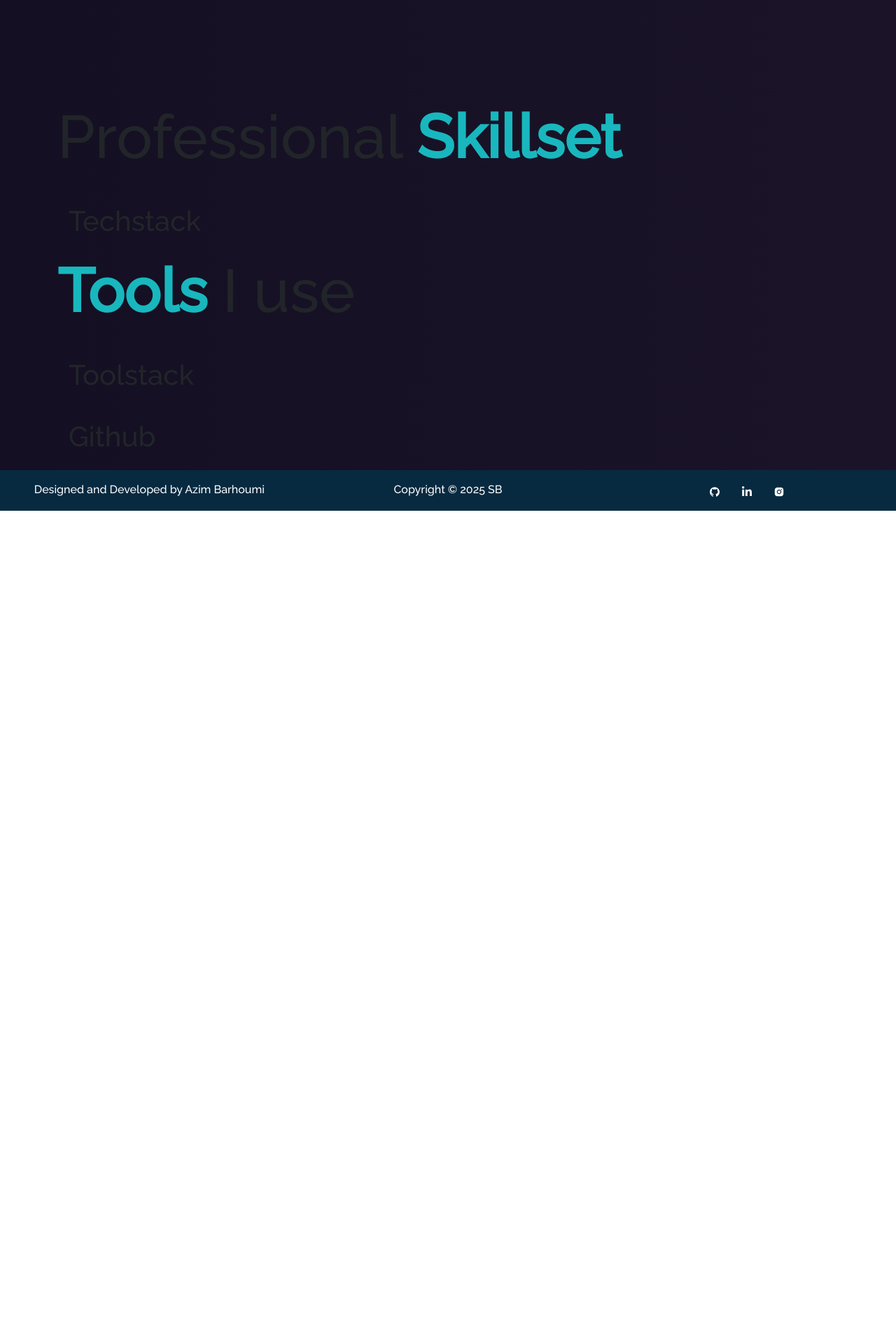
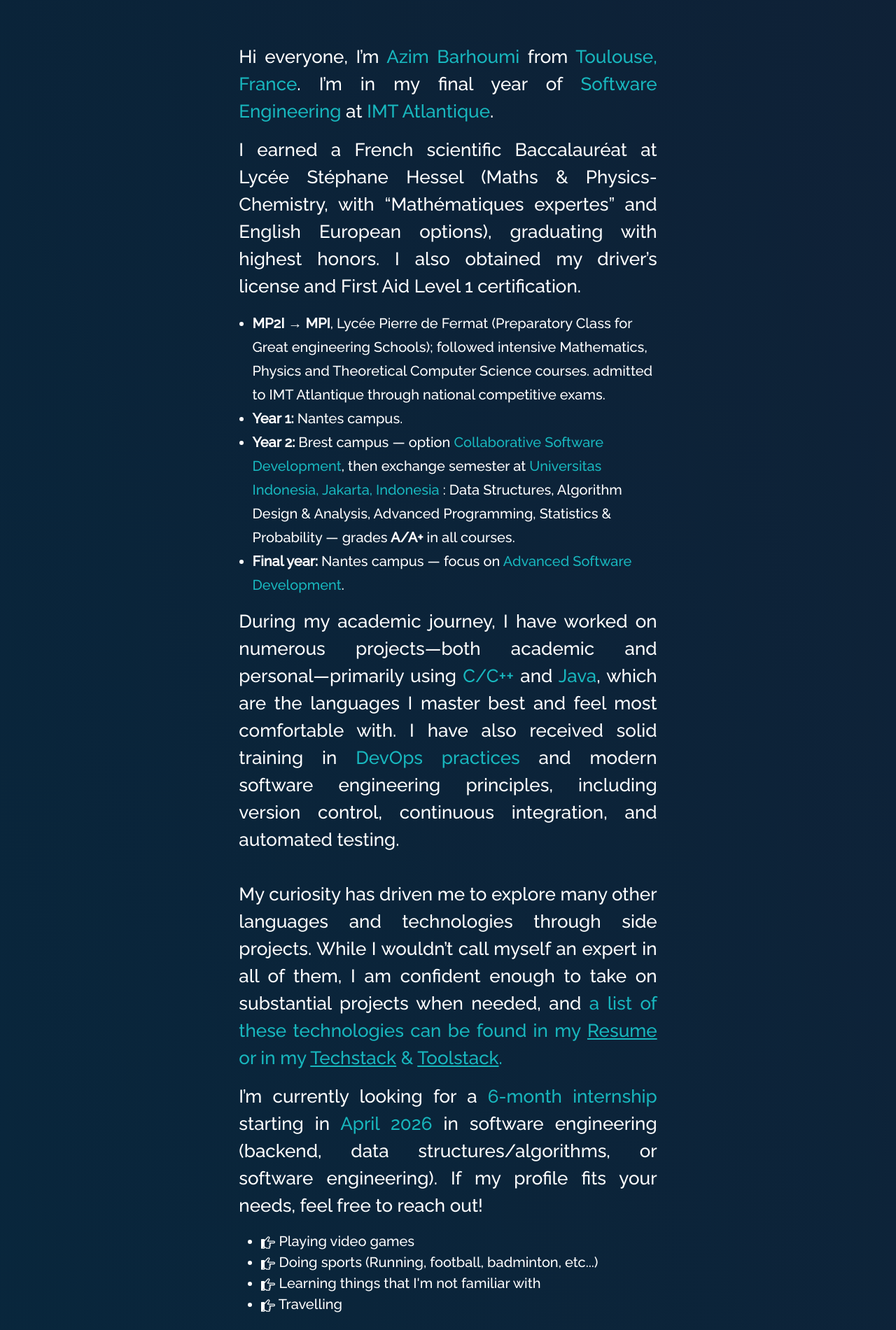
Before and after one commit to Aziiiiim/Portfolio, a React (Vite) app: page /about in a window 1280 px wide. Shown: the part 379-2280 px from the top of the page at 70% size. Before the commit the page ends 1109 px from the top, so only its background shows below. Built offline with nearby package versions, Linux system fonts and the light colour scheme.

Commit message:
About text of the about page

```diff
--- a/src/components/About/About.jsx
+++ b/src/components/About/About.jsx
@@ -3,6 +3,8 @@
 import Techstack from "./Techstack/Techstack";
 import AboutPart from "./AboutPart/AboutPart";
 import Toolstack from "./Toolstack/Toolstack";
+
+import "./About.css";
 
 export default function About() {
   return (
@@ -29,16 +31,19 @@
           >
           </Col>
         </Row>
+        <section id="techstack">
           <h1 style={{ fontSize: "5.4em", paddingBottom: "20px" }}>
-          Professional <strong className="blue">Skillset </strong>
+            Professional <strong className="blue">Skillset</strong>
           </h1>
+          <Techstack />
+        </section>
 
-        <Techstack />
-
+        <section id="toolstack">
           <h1 style={{ fontSize: "5.4em", paddingBottom: "20px" }}>
             <strong className="blue">Tools</strong> I use
           </h1>
           <Toolstack />
+        </section>
 
         <Github />
       </Container>
--- /dev/null
+++ b/src/components/About/AboutPart/AboutPart.css
@@ -0,0 +1,31 @@
+.quote-card-view {
+  border: none !important;
+  color: white !important;
+  background-color: transparent !important;
+}
+
+.about-text {
+  text-align: justify;
+  font-size: 1.3em;
+  margin-bottom: 1rem;
+}
+
+.about-timeline {
+  margin: 0 0 1rem 0;
+  padding-left: 1.2rem;
+  line-height: 1.7;
+}
+
+.about-activities {
+  margin-top: 0.5rem;
+  margin-bottom: 0.75rem;
+}
+
+
+@media (max-width: 768px) {
+  .about-text { font-size: 1.1em; }
+}
+
+.blue {
+  color: var(--imp-text-color) !important;
+}
--- a/src/components/About/AboutPart/AboutPart.jsx
+++ b/src/components/About/AboutPart/AboutPart.jsx
@@ -1,3 +1,92 @@
-export default function AboutPart() {
-  return <h1 style={{ padding: 16 }}>AboutPart</h1>;
+import Card from "react-bootstrap/Card";
+import { ImPointRight } from "react-icons/im";
+
+import "./AboutPart.css";
+
+export default function Aboutpart() {
+  return (
+    <Card className="quote-card-view">
+      <Card.Body>
+        <blockquote className="blockquote mb-0">
+          <p className="about-text">
+            Hi everyone, I’m <span className="blue">Azim Barhoumi</span> from
+            <span className="blue"> Toulouse, France</span>. I’m in my final year
+            of <span className="blue">Software Engineering</span> at
+            <span className="blue"> IMT Atlantique</span>.
+          </p>
+
+          <p className="about-text">
+            I earned a French scientific Baccalauréat at Lycée Stéphane Hessel
+            (Maths &amp; Physics-Chemistry, with “Mathématiques expertes” and
+            English European options), graduating with highest honors. I also
+            obtained my driver’s license and First Aid Level 1 certification.
+          </p>
+
+          <ul className="about-timeline">
+            <li>
+              <b>MP2I → MPI</b>, Lycée Pierre de Fermat (Preparatory Class for Great engineering Schools);
+              followed intensive Mathematics, Physics and Theoretical Computer Science courses.
+              admitted to IMT Atlantique through national competitive exams.
+            </li>
+            <li>
+              <b>Year 1:</b> Nantes campus.
+            </li>
+            <li>
+              <b>Year 2:</b> Brest campus — option
+              <span className="blue"> Collaborative Software Development</span>,
+              then exchange semester at <span className="blue">Universitas Indonesia, Jakarta, Indonesia </span>
+              : Data Structures, Algorithm Design &amp; Analysis,
+              Advanced Programming, Statistics &amp; Probability — grades
+              <b> A/A+</b> in all courses.
+            </li>
+            <li>
+              <b>Final year:</b> Nantes campus — focus on
+              <span className="blue"> Advanced Software Development</span>.
+            </li>
+          </ul>
+
+          <p className="about-text">
+            During my academic journey, I have worked on numerous projects—both academic and
+            personal—primarily using <span className="blue">C/C++</span> and
+            <span className="blue"> Java</span>, which are the languages I master best and feel most
+            comfortable with. I have also received solid training in
+            <span className="blue"> DevOps practices</span> and modern software engineering
+            principles, including version control, continuous integration, and automated
+            testing.
+            <br /><br />
+            My curiosity has driven me to explore many other languages and technologies
+            through side projects. While I wouldn’t call myself an expert in all of them,
+            I am confident enough to take on substantial projects when needed, and
+            <span className="blue">
+                {" "}a list of these technologies can be found in my{" "}
+                <a href="/resume" className="blue">Resume</a> or in my{" "}
+                <a href="#techstack" className="blue">Techstack</a> &amp;{" "}
+                <a href="#toolstack" className="blue">Toolstack</a>.
+            </span>
+
+        </p>
+
+          <p className="about-text">
+            I’m currently looking for a <span className="blue">6-month internship </span>
+            starting in <span className="blue">April 2026</span> in software
+            engineering (backend, data structures/algorithms, or software engineering). If my profile fits your needs, feel free to reach out!
+          </p>
+          <ul>
+            <li className="about-activity">
+              <ImPointRight /> Playing video games
+            </li>
+            <li className="about-activity">
+              <ImPointRight /> Doing sports (Running, football, badminton, etc...)
+            </li>
+            <li className="about-activity">
+              <ImPointRight /> Learning things that I'm not familiar with
+            </li>
+            <li className="about-activity">
+              <ImPointRight /> Travelling
+            </li>
+          </ul>
+        </blockquote>
+      </Card.Body>
+    </Card>
+  );
 }
```
Lines whose indentation alone changed are shown as unchanged.
